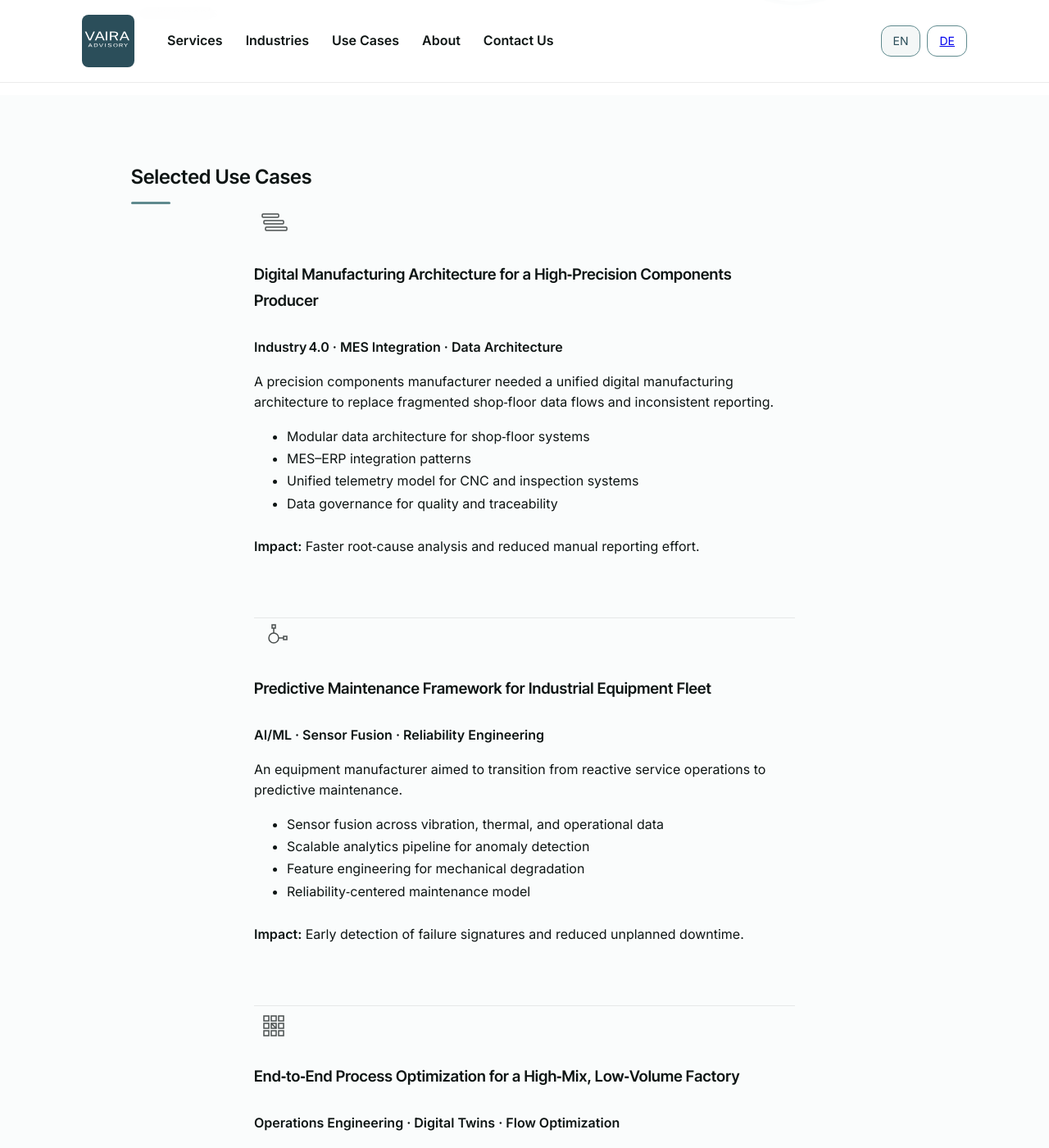
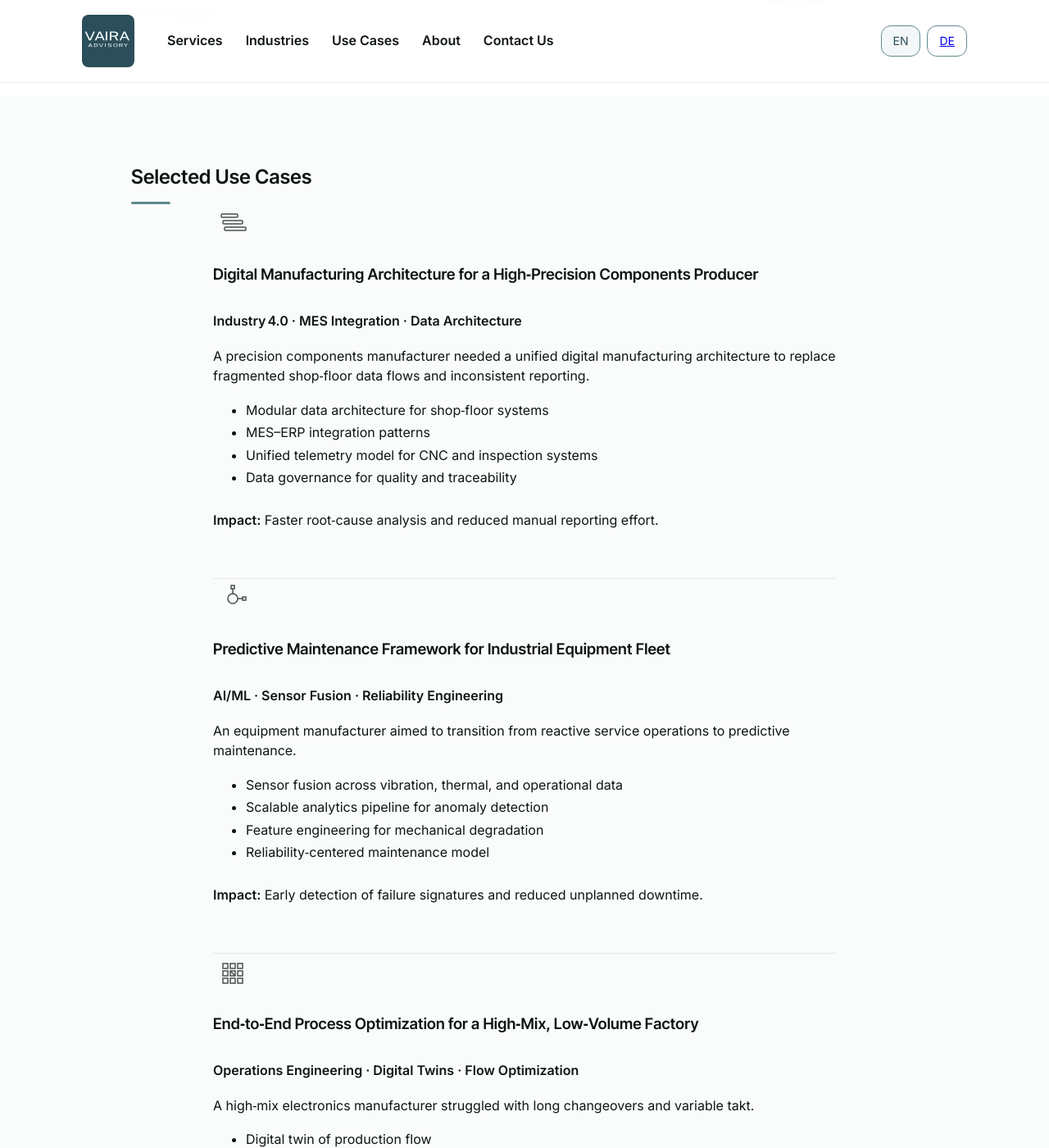
Before and after one commit to raphaelheeb/vaira-advisory, a Jekyll site: the page built from use-cases/index.html, in a window 1280 px wide and 1400 px high, scrolled down 765 px. Shown: the whole window at 82% size. Built offline with Jekyll 4.4.1, drawn with Linux system fonts in a browser that asks for light colours.

Commit message:
Refactor use cases subpage styles
Refactor styles for the use cases subpage, improving spacing and organization.

```diff
--- a/assets/css/styles.css
+++ b/assets/css/styles.css
@@ -967,48 +967,43 @@
 }
 
 /* ============================================
-   USE CASES SUBPAGE (scoped to body.use-cases)
-   Clean, unified, conflict-free version
+   USE CASES SUBPAGE — FINAL, CLEAN VERSION
+   Scoped ONLY to the Selected Use Cases section
    ============================================ */
 
-/* --------------------------------------------
-   0. OVERRIDE GLOBAL WRAPPER SPACING
-   -------------------------------------------- */
-body.use-cases .wrapper--narrow > * {
-  margin-bottom: 50px !important;
-}
-
-/* ============================================
-   USE CASES SUBPAGE (scoped to .use-cases)
-   Clean, unified, conflict-free version
-   ============================================ */
-
-/* --------------------------------------------
-   0. OVERRIDE GLOBAL WRAPPER SPACING
-   -------------------------------------------- */
-.use-cases .wrapper--narrow > * {
-  margin-bottom: 0 !important;
-}
-
-/* ============================================
-   USE CASES SUBPAGE (scoped to .use-cases-selected)
-   ============================================ */
-
-/* 0. Neutralize wrapper spacing only inside Selected Use Cases */
+/* 0. Neutralize wrapper spacing ONLY inside Selected Use Cases */
 .use-cases-selected .wrapper--narrow > * {
   margin-bottom: 0 !important;
 }
 
-/* 1. USE CASE ITEM — controls spacing between individual use cases */
+/* 1. Title → first micro‑illustration spacing */
+.use-cases-selected h2 {
+  margin-bottom: 48px !important; /* adjust as needed */
+}
+
+/* 2. USE CASE ITEM — controls spacing between individual use cases */
 .use-cases-selected .usecase-item {
-  margin-bottom: 140px; /* ← change THIS to control spacing UC1→UC2→UC3→UC4 */
+  margin-bottom: 140px; /* spacing UC1→UC2→UC3→UC4 */
 }
 
 .use-cases-selected .usecase-item:last-child {
   margin-bottom: 0;
 }
 
-/* 2. MICRO-ILLUSTRATIONS */
+/* 3. USE CASE BLOCK (inner content) */
+.use-cases-selected .usecase-block {
+  max-width: 760px; /* wider wrapper */
+  margin: 0 auto;
+  padding-bottom: 40px; /* divider closer to Impact */
+  border-bottom: 1px solid rgba(0,0,0,0.08);
+}
+
+.use-cases-selected .usecase-item:last-child .usecase-block {
+  padding-bottom: 0;
+  border-bottom: none;
+}
+
+/* 4. MICRO-ILLUSTRATIONS */
 .use-cases-selected .micro-illustration {
   width: 48px;
   opacity: 0.75;
@@ -1020,20 +1015,7 @@
   height: 48px;
 }
 
-/* 3. USE CASE BLOCK (inner content) */
-.use-cases-selected .usecase-block {
-  max-width: 660px;
-  margin: 0 auto;
-  padding-bottom: 56px;
-  border-bottom: 1px solid rgba(0,0,0,0.08);
-}
-
-.use-cases-selected .usecase-item:last-child .usecase-block {
-  padding-bottom: 0;
-  border-bottom: none;
-}
-
-/* 4. INTERNAL TYPOGRAPHIC RHYTHM */
+/* 5. INTERNAL TYPOGRAPHIC RHYTHM */
 .use-cases-selected .usecase-block h3 {
   margin-bottom: 28px;
 }
@@ -1046,36 +1028,42 @@
   margin-bottom: 28px;
 }
 
-/* 5. WHERE THESE USE CASES MATTER — keep page-level styling */
-.use-cases .why-grid {
-  display: grid;
-  grid-template-columns: repeat(2, 1fr);
-  gap: 40px;
+/* ============================================
+   FIX “WHERE THESE USE CASES MATTER”
+   ============================================ */
+
+/* Restore normal icon size */
+.use-cases .feature-block-icon {
+  width: 22px;
+  height: 22px;
 }
 
-.use-cases .feature-block {
-  display: flex;
-  gap: 16px;
-  align-items: flex-start;
+/* Keep large icons ONLY inside Selected Use Cases */
+.use-cases-selected .feature-block-icon {
+  width: 48px;
+  height: 48px;
 }
 
-.use-cases .feature-block-icon {
-  width: 48px;
-  height: 48px;
-  border-radius: 4px;
-  background: var(--primary-mid);
-  opacity: 0.75;
+/* ============================================
+   FIX CTA SPACING
+   ============================================ */
+
+.section--lighter .cta-btn {
+  margin-top: 32px; /* adjust as needed */
 }
 
-/* 6. MOBILE REFINEMENTS */
+/* ============================================
+   MOBILE REFINEMENTS
+   ============================================ */
+
 @media (max-width: 768px) {
 
   .use-cases-selected .usecase-item {
-    margin-bottom: 90px; /* mobile spacing between use cases */
+    margin-bottom: 90px;
   }
 
   .use-cases-selected .usecase-block {
-    padding-bottom: 40px;
+    padding-bottom: 32px;
   }
 
   .use-cases-selected .micro-illustration svg {
@@ -1099,9 +1087,4 @@
     grid-template-columns: 1fr;
     gap: 32px;
   }
-
-  .use-cases .feature-block-icon {
-    width: 40px;
-    height: 40px;
-  }
 }
```
